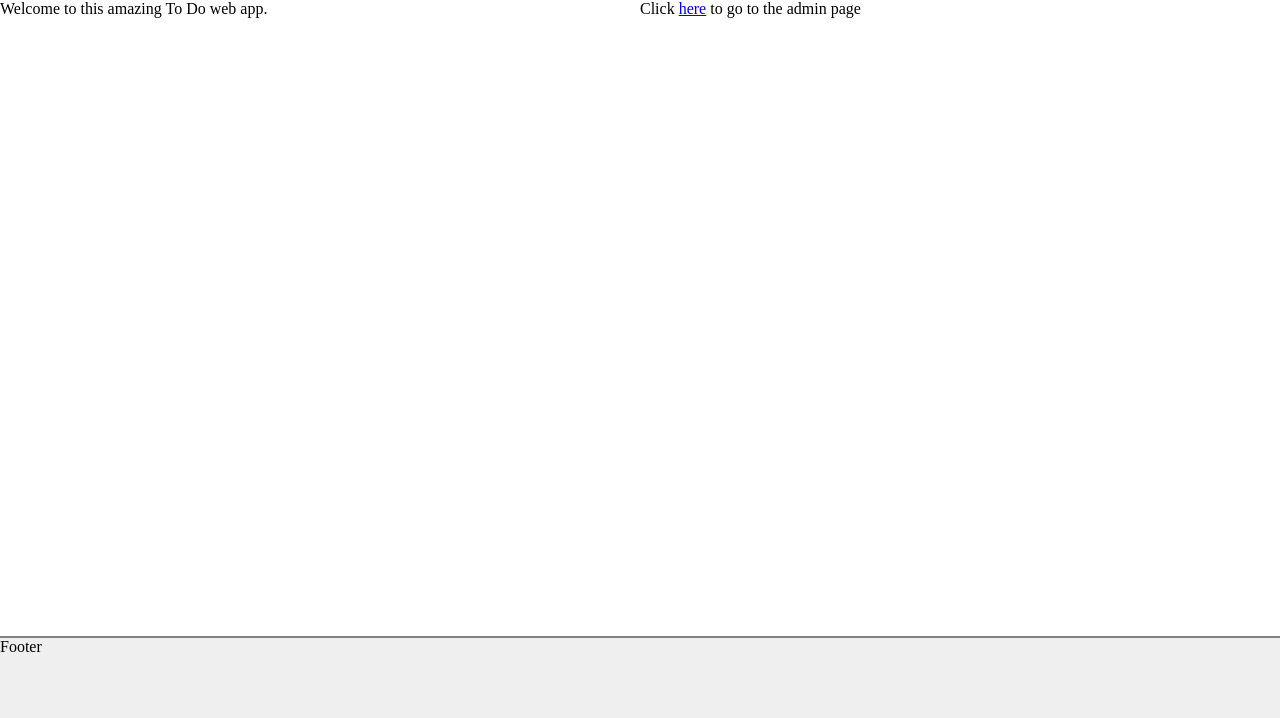
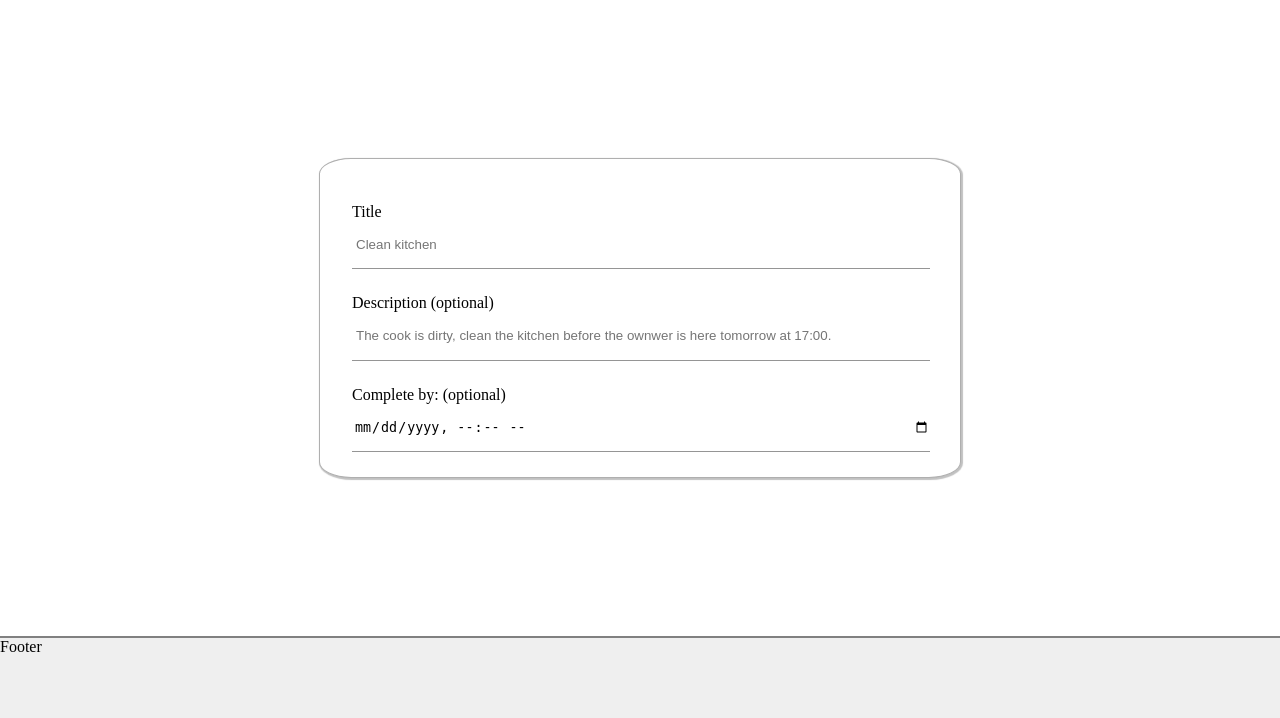
Before and after one commit to AleksandarHadzhiev/prototype-of-full-architecture, a FastAPI app: template web-server/templates/index.html in a window 1280 px wide. Shown: the part 82-800 px from the top of the page. Run offline with FastAPI, Linux system fonts and the light colour scheme; the template is opened without the code that fills it, so the values that code supplies are empty; parts of the project's set-up code (start-up, migrations or seed data) failed here and were passed over.

Commit message:
frontend basic form with basic styling

```diff
--- a/web-server/static/css/index.css
+++ b/web-server/static/css/index.css
@@ -25,6 +25,8 @@ main {
     display: flex;
     width: 100%;
     height: 80%;
+    align-items: center;
+    justify-content: center;
 }
 
 footer {
@@ -33,3 +35,47 @@ footer {
     background-color: rgb(239, 239, 239);
     border-top: solid 2px gray;
 }
+
+.main-container {
+    display: flex;
+    flex-direction: column;
+    justify-content: space-evenly;
+    align-items: center;
+    background-color: white;
+    border-radius: 5%;
+    border: solid 1px rgb(175, 175, 175);
+    box-shadow: 1px 1px 1px 1px rgb(193, 193, 193);
+    width: 50%;
+    height: 50%;
+}
+
+.main-container div {
+    width: 90%;
+    height: 15%;
+    margin: 0;
+    margin-left: 2%;
+    margin-right: 2%;
+}
+
+input {
+    border: none;
+    border-bottom: 1px solid rgb(149, 149, 149);
+    padding: 0;
+    padding-left: 2px;
+}
+
+input::placeholder {
+    padding: 0;
+    padding-left: 2px;
+    padding-top: 1px;
+}
+
+input:focus {
+    outline: none;
+    border: none;
+    border-bottom: 1px solid black;
+}
+
+input:hover {
+    border-bottom: 1px solid orange;
+}
--- a/web-server/templates/index.html
+++ b/web-server/templates/index.html
@@ -13,8 +13,21 @@
         Header
     </header>
     <main>
-        <p>Welcome to this amazing To Do web app.</p>
-        <p>Click <a href="/admin">here</a> to go to the admin page</p>
+        <form class="main-container">
+            <div>
+                <label for="title">Title</label>
+                <input name="title" type="text" placeholder="Clean kitchen" />
+            </div>
+            <div>
+                <label for="desc">Description <span>(optional)</span></label>
+                <input name="desc" type="text"
+                    placeholder="The cook is dirty, clean the kitchen before the ownwer is here tomorrow at 17:00." />
+            </div>
+            <div>
+                <label for="complete">Complete by: <span>(optional)</span></label>
+                <input name="complete" type="datetime-local" />
+            </div>
+        </form>
     </main>
     <footer>
         Footer
@@ -33,7 +46,7 @@
             })
         }
 
-        getData()
+        <!-- getData() -->
     </script>
 </body>
 
```
